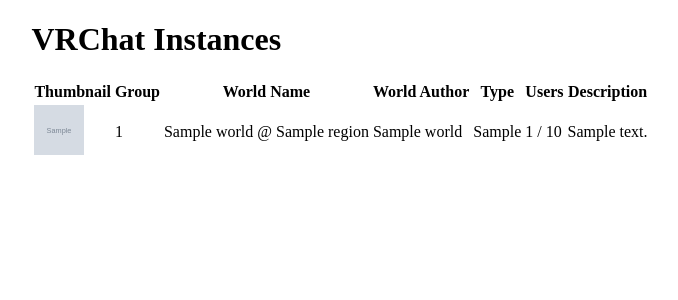
After one commit to rain-1/vrchat-friends-list-py, a Flask app: template templates/instances.html in a window 1280 px wide. The commit adds this page. Shown: the top 300 px of the page, without its empty margins (103-781 px from the left). Run offline with Flask 3, Linux system fonts and the light colour scheme; the template is opened without the code that fills it: most values are stand-ins (such as "Sample title", 1, 10 or a date in 2020); grey boxes marked "Sample" are stand-in pictures.

Commit message:
basic live group instances support

```diff
--- a/main.py
+++ b/main.py
@@ -81,7 +81,26 @@
     }
     url = f"{API_BASE_URL}/auth/user/friends?offline=false"
     response = requests.get(url, headers=headers)
-    print(json.dumps(response.json()))
+    return response
+
+# Function to get user groups
+def get_user_groups(auth_cookie, user_id):
+    headers = {
+        "Cookie": f"auth={auth_cookie}",
+        "User-Agent": USER_AGENT
+    }
+    url = f"{API_BASE_URL}/users/{user_id}/groups"
+    response = requests.get(url, headers=headers)
+    return response
+
+# Function to get user instances
+def get_user_instances(auth_cookie, user_id):
+    headers = {
+        "Cookie": f"auth={auth_cookie}",
+        "User-Agent": USER_AGENT
+    }
+    url = f"{API_BASE_URL}/users/{user_id}/instances/groups"
+    response = requests.get(url, headers=headers)
     return response
 
 # Route for the login page
@@ -236,17 +255,6 @@
     else:
         return f"Error fetching friends: {response.status_code} - {response.text}", 500
 
-# Function to get user groups
-def get_user_groups(auth_cookie, user_id):
-    headers = {
-        "Cookie": f"auth={auth_cookie}",
-        "User-Agent": USER_AGENT
-    }
-    url = f"{API_BASE_URL}/users/{user_id}/groups"
-    response = requests.get(url, headers=headers)
-    return response
-
-# ... (Your existing routes like /, /verify_2fa, /logout, /friends) ...
 @app.route('/groups')
 def groups():
     auth_cookie = request.cookies.get('auth')
@@ -272,6 +280,29 @@
     else:
         return f"Error fetching groups: {response.status_code} - {response.text}", 500
 
+@app.route('/instances')
+def instances():
+    auth_cookie = request.cookies.get('auth')
+    if not auth_cookie:
+        return "Not logged in", 401
+
+    # Get the user's ID.
+    user_response = login_auth(None, None, f"auth={auth_cookie}")
+    if user_response.status_code != 200:
+        return f"Error getting User data: {user_response.status_code} - {user_response.text}", 500
+
+    user_data = user_response.json()
+    user_id = user_data["id"]
+    response = get_user_instances(auth_cookie, user_id)
+
+    if response.status_code == 200:
+        instances_data = response.json()
+        print(json.dumps(instances_data))
+        return render_template('instances.html', instances=instances_data)
+    elif response.status_code == 401:
+        return "Unauthorized - Invalid Auth Cookie", 401
+    else:
+        return f"Error fetching instances: {response.status_code} - {response.text}", 500
 
 if __name__ == '__main__':
     app.run(debug=True)
--- /dev/null
+++ b/templates/instances.html
@@ -0,0 +1,70 @@
+<!DOCTYPE html>
+<html lang="en">
+<head>
+    <meta charset="UTF-8">
+    <meta name="viewport" content="width=device-width, initial-scale=1.0">
+    <title>VRChat Instances</title>
+    <link rel="stylesheet" href="{{ url_for('static', filename='style.css') }}">
+</head>
+<body>
+    <div class="container">
+        <h1>VRChat Instances</h1>
+        <div id="instances-list">
+            {% if instances %}
+                <table>
+                    <thead>
+                        <tr>
+                            <th>Thumbnail</th>
+                            <th>Group</th>
+                            <th>World Name</th>
+                            <th>World Author</th>
+                            <th>Type</th>
+                            <th>Users</th>
+                            <th>Description</th>
+                        </tr>
+                    </thead>
+                    <tbody>
+                        {% for instance in instances.instances %}
+                        <tr>
+                            <td>
+                                {% if instance.world and instance.world.thumbnailImageUrl %}
+                                    <img src="{{ instance.world.thumbnailImageUrl }}" alt="{{ instance.world.name }} thumbnail" class="thumbnail" style="width: 50px; height: 50px;">
+                                {% elif instance.thumbnailImageUrl %}
+                                    <img src="{{ instance.thumbnailImageUrl }}" alt="Instance thumbnail" class="thumbnail" style="width: 50px; height: 50px;">
+                                {% else %}
+                                    No Thumbnail
+                                {% endif %}
+                            </td>
+                            <td>{{ instance.ownerId }}</td>
+                            <td>
+                                {% if instance.world %}
+                                    {{ instance.world.name }} @ {{ instance.region }}
+                                {% else %}
+                                    {{ instance.name }}
+                                {% endif %}
+                            </td>
+                            <td>
+                                {% if instance.world %}
+                                    {{ instance.world.authorName }}
+                                {% endif %}
+                            </td>
+                            <td>{{ instance.groupAccessType }}</td>
+                            <td>{{ instance.userCount }} / {{ instance.capacity }}</td>
+                            <td>
+                                {% if instance.world %}
+                                    {{ instance.world.description }}
+                                {% else %}
+                                    No Description
+                                {% endif %}
+                            </td>
+                        </tr>
+                        {% endfor %}
+                    </tbody>
+                </table>
+            {% else %}
+                <p>No instances found.</p>
+            {% endif %}
+        </div>
+    </div>
+</body>
+</html>
--- a/templates/user_info.html
+++ b/templates/user_info.html
@@ -13,6 +13,7 @@
         <p>Email: {{ user.email }}</p>
         <a href="/friends">View your friends</a>
         <a href="/groups">View your groups</a>
+        <a href="/instances">View your Instances</a>
         <a href="/logout">Logout</a>
     </div>
 
```
